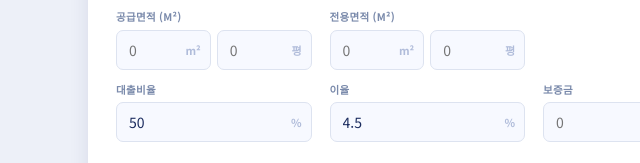
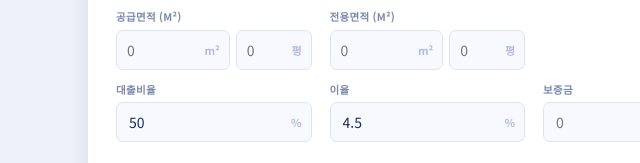
Before and after one commit to hitoputube-creator/Commercial-Property-Quote, a plain HTML site: page index.html in a window 1280 px wide. Shown: the part 300-463 px from the top of the page, 106-746 px from the left. Drawn offline with Linux system fonts and the light colour scheme.

Commit message:
Fix area input width: widen m² fields so numbers don't get clipped

```diff
--- a/index.html
+++ b/index.html
@@ -338,7 +338,8 @@
     .ref-note strong { color: var(--navy); font-weight: 700; }
 
     /* ===== 면적 듀얼 입력 ===== */
-    .area-dual { display: grid; grid-template-columns: 1fr 1fr; gap: 6px; }
+    .area-dual { display: grid; grid-template-columns: 3fr 2fr; gap: 6px; }
+    .area-dual .iw input { padding: 9px 30px 9px 10px; }
 
     /* ===== PRINT ===== */
     @media print {
```
